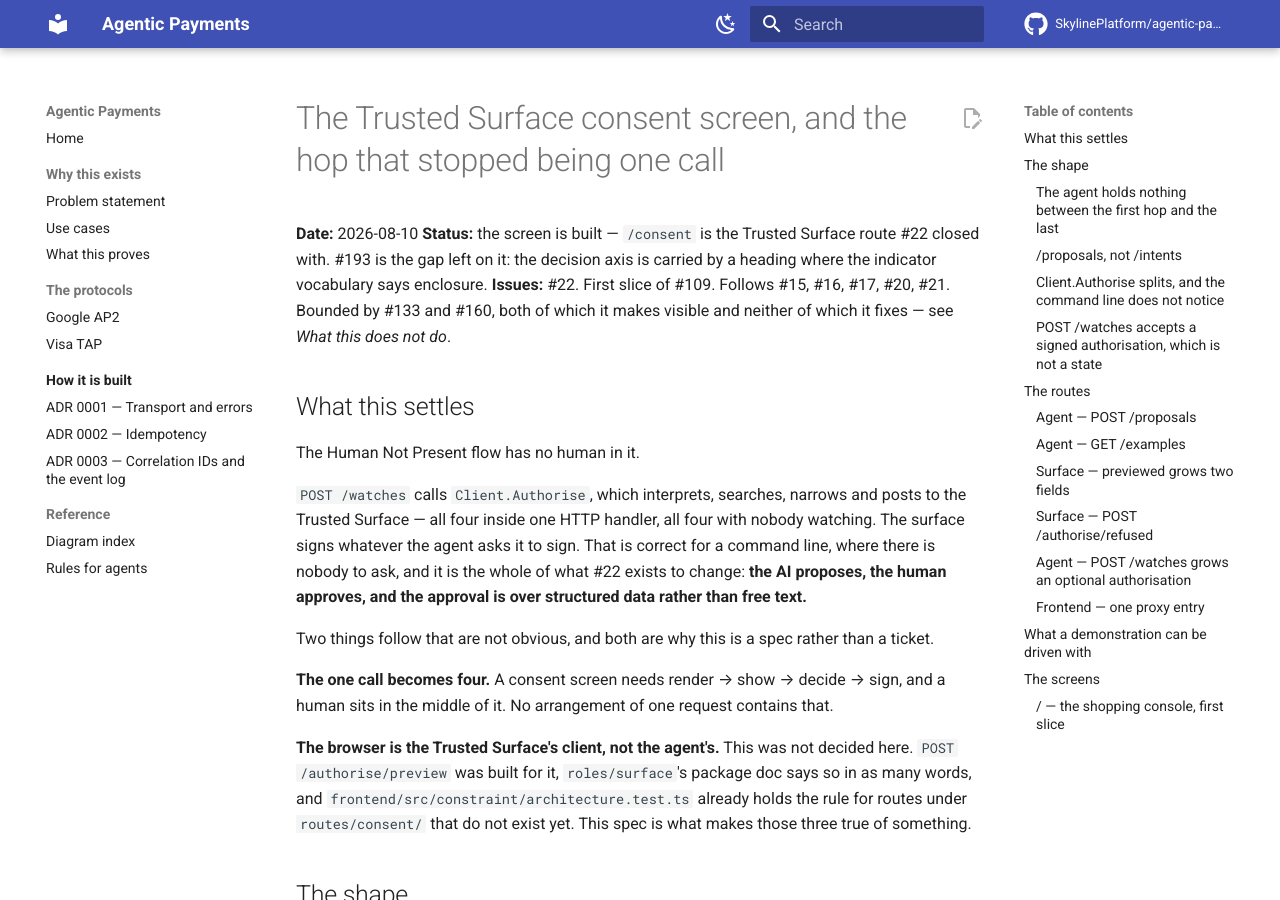
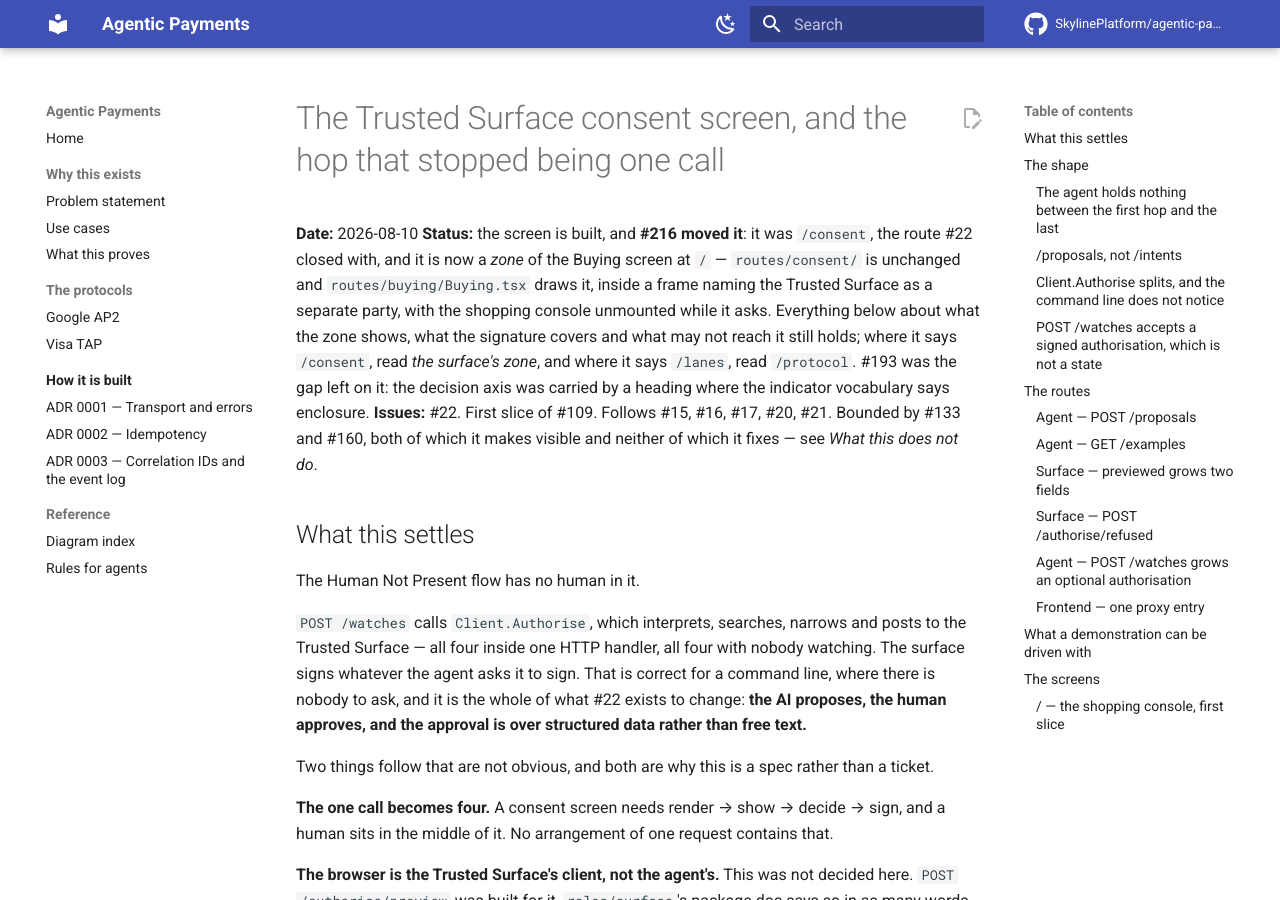
Before and after one commit to SkylinePlatform/agentic-payments, an MkDocs documentation site: the page built from docs/specs/2026-08-10-trusted-surface-consent-design.md, in a window 1280 px wide and 900 px high. Built offline with MkDocs 1.6.1 and Material for MkDocs 9.7.7, drawn with Linux system fonts in a browser that asks for light colours; comment, search, counter and statistics services are not loaded; some of the changed text lies outside the part shown.

Commit message:
docs: the two screens, where four are still described
The restructure left five sentences describing an app that no longer exists, in
the places a reader meets first.

`deploy/demo.json`'s frontend summary is what `make demo` prints and what the
root README's transcript quotes verbatim; both said "three lanes, the Mandate
Inspector and the Trusted Surface consent screen". `frontend/package.json`'s
description said the same. The branch deferred these as a follow-up; they are
one line each and they are wrong on merge, which is the case AGENTS.md's rule
about documentation moving in the same pull request is for.

The two design specs are the ones that matter more, because they are what
somebody reads before touching this code. Both named routes that are gone —
`/consent` and `/lanes` — and one named `frontend/src/routes/Console.tsx`, which
moved. Their Status lines now record what #216 changed and how to read the rest,
the mermaid flow lands on `/protocol?run=` where it landed on `/lanes?run=`, and
the consent spec's own paragraph about the resting state says that state became
unreachable rather than leaving a reader looking for a screen. The design
decisions underneath are untouched: they are still true, and rewriting them
would lose the record of when each was taken.

Refs #216

````diff
--- a/docs/specs/2026-08-10-trusted-surface-consent-design.md
+++ b/docs/specs/2026-08-10-trusted-surface-consent-design.md
@@ -1,9 +1,15 @@
 # The Trusted Surface consent screen, and the hop that stopped being one call
 
 **Date:** 2026-08-10
-**Status:** the screen is built — `/consent` is the Trusted Surface route #22
-closed with. #193 is the gap left on it: the decision axis is carried by a
-heading where the indicator vocabulary says enclosure.
+**Status:** the screen is built, and **#216 moved it**: it was `/consent`, the
+route #22 closed with, and it is now a *zone* of the Buying screen at `/` —
+`routes/consent/` is unchanged and `routes/buying/Buying.tsx` draws it, inside a
+frame naming the Trusted Surface as a separate party, with the shopping console
+unmounted while it asks. Everything below about what the zone shows, what the
+signature covers and what may not reach it still holds; where it says `/consent`,
+read *the surface's zone*, and where it says `/lanes`, read `/protocol`. #193 was
+the gap left on it: the decision axis was carried by a heading where the
+indicator vocabulary says enclosure.
 **Issues:** #22. First slice of #109. Follows #15, #16, #17, #20, #21.
 Bounded by #133 and #160, both of which it makes visible and neither of which it
 fixes — see *What this does not do*.
@@ -47,7 +53,7 @@ sequenceDiagram
     A->>M: GET /search?constraints= (identifying only)
     A-->>B: {prompt, constraints, agent_key, item, offer, watch_slots_free}
 
-    Note over B: /consent — nothing is signed yet
+    Note over B: the surface's zone — nothing is signed yet
     B->>S: POST /authorise/preview {constraints}
     S-->>B: {rendered, digest, payment_instrument, lifetime}
 
@@ -60,7 +66,7 @@ sequenceDiagram
         S-->>B: {open mandates, expires_at, payment_instrument}
         B->>A: POST /watches {prompt, authorisation, quantity}
         A-->>B: 201 {id, correlation_id}
-        Note over B: → /lanes?run=…
+        Note over B: → /protocol?run=…
     end
 ```
 
@@ -369,12 +375,21 @@ src/routes/consent/model.ts
 src/consent/useProposal.ts          the calls to /examples, /proposals, /authorise*
 ```
 
-**No module under `routes/consent/` may reach `constraint/render`, by any path.**
-That rule exists today and passes vacuously — its own comment admits *"Zero
-consent routes exist today, so this loop is currently empty and proves nothing on
-its own."* This is the change that fills it, and it also adds the line the rule
-was missing: an assertion that the loop is **not empty**, so the guard cannot
-quietly return to proving nothing if the directory is ever renamed.
+**#216 moved the console** to `src/routes/buying/Console.tsx` and added
+`src/routes/buying/Buying.tsx`, the screen that holds both stages. The consent
+files did not move.
+
+**No module that can render on a screen where a signature is collected may reach
+`constraint/render`, by any path.** That rule exists today and passes vacuously —
+its own comment admits *"Zero consent routes exist today, so this loop is
+currently empty and proves nothing on its own."* This is the change that fills
+it, and it also adds the line the rule was missing: an assertion that the loop is
+**not empty**, so the guard cannot quietly return to proving nothing if the
+directory is ever renamed. **#216 is where the directory stopped being how the
+rule finds its subject**: it reads `src/surfaces.tsx` for the screens the app can
+route to and governs any whose import closure draws `previewed.rendered`, because
+a prefix list would have needed a third entry the day a third route held a
+consent zone, and nothing would have said so.
 
 **The palette and the type are the ones pinned today**, and #22 must not
 pre-empt either: `palette.test.ts` pins the hexes and says in as many words that
@@ -423,7 +438,7 @@ admissible.
 The seam is exactly here: everything between the proposal and the consent screen
 is #109's, and nothing built now has to move for it.
 
-### `/consent` — the Trusted Surface
+### The Trusted Surface's zone — `/consent` when this was written, a zone of `/` since #216
 
 ```
 ┌──────────────────────────────────────────────┐
@@ -526,8 +541,9 @@ survive it, at the cost of a constraint set outliving the decision it belongs to
 
 **After signing the screen does not jump.** `POST /authorise` and `POST /watches`
 are two round trips. `Signing.tsx` holds an intermediate state with the signed
-sentences still on screen, and navigates to `/lanes?run=<correlation_id>` only on
-`201`.
+sentences still on screen, and navigates to `/protocol?run=<correlation_id>` only
+on `201` — `/lanes?run=` when this was written, and #216 both renamed the route
+and made it honour the parameter.
 
 ## Failure
 
@@ -640,8 +656,11 @@ and what the merchant says the identifier refers to — three zones, asserted as
 elements rather than as colours, with the offer card **outside** the signed box;
 *Sign* is disabled when `rendered.length !== constraints.length`; *Refuse*
 calls `refused` and **never** `authorise`; a `refused` that fails still returns;
-the full path lands on `/lanes?run=`; a `/watches` failure after signing produces
-the retry screen; a reload with no router state produces the resting state.
+the full path lands on `/protocol?run=`; a `/watches` failure after signing
+produces the retry screen. The last of them — *a reload with no router state
+produces the resting state* — went with #216: the proposal is a required prop of
+a zone rather than router state, so the state the resting screen existed for is
+unreachable and both are gone.
 
 Gates: `make check` and `make frontend-check`.
 
````
Also changed, not shown: README.md (+1 -1 lines), docs/specs/2026-08-06-three-lane-view-design.md (+7 -5 lines), 2 other files.
